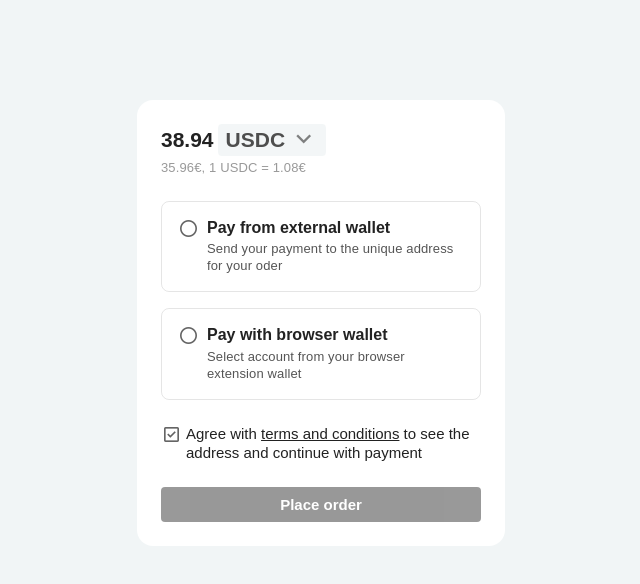
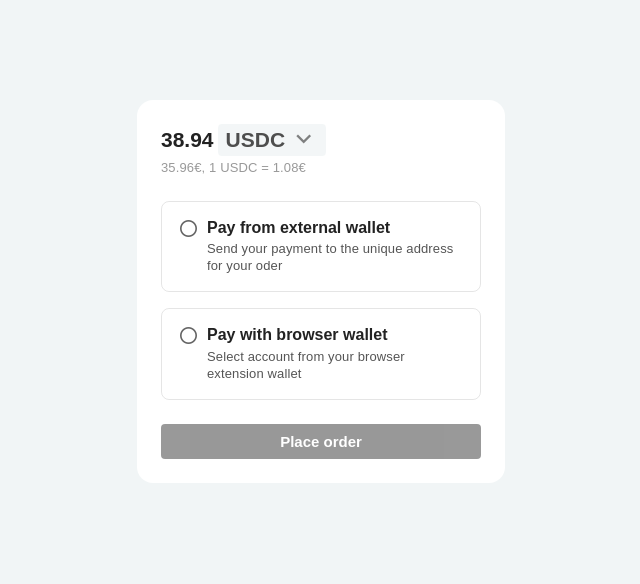
Before and after one commit to goldsteinsveta/kalatori-checkout-html-2, a plain HTML site: page index.html in a window 1280 px wide. Shown: the whole page, without its empty margins (319-959 px from the left). Drawn offline with nearby package versions, Linux system fonts and the light colour scheme; a web font is replaced by a local one.

Commit message:
rm terms and conditions

```diff
--- a/index.html
+++ b/index.html
@@ -221,11 +221,6 @@
 
         </div>
 
-        <div class="flex-row flex-start gap-small">
-            <span class="material-symbols-outlined">check_box</span>
-            <span>Agree with <u>terms and conditions</u> to see the address and continue with payment</span>
-        </div>
-
         <div class="kco-button disabled" id="pay" data-method="">Place order</button>
 
     </div>
```
